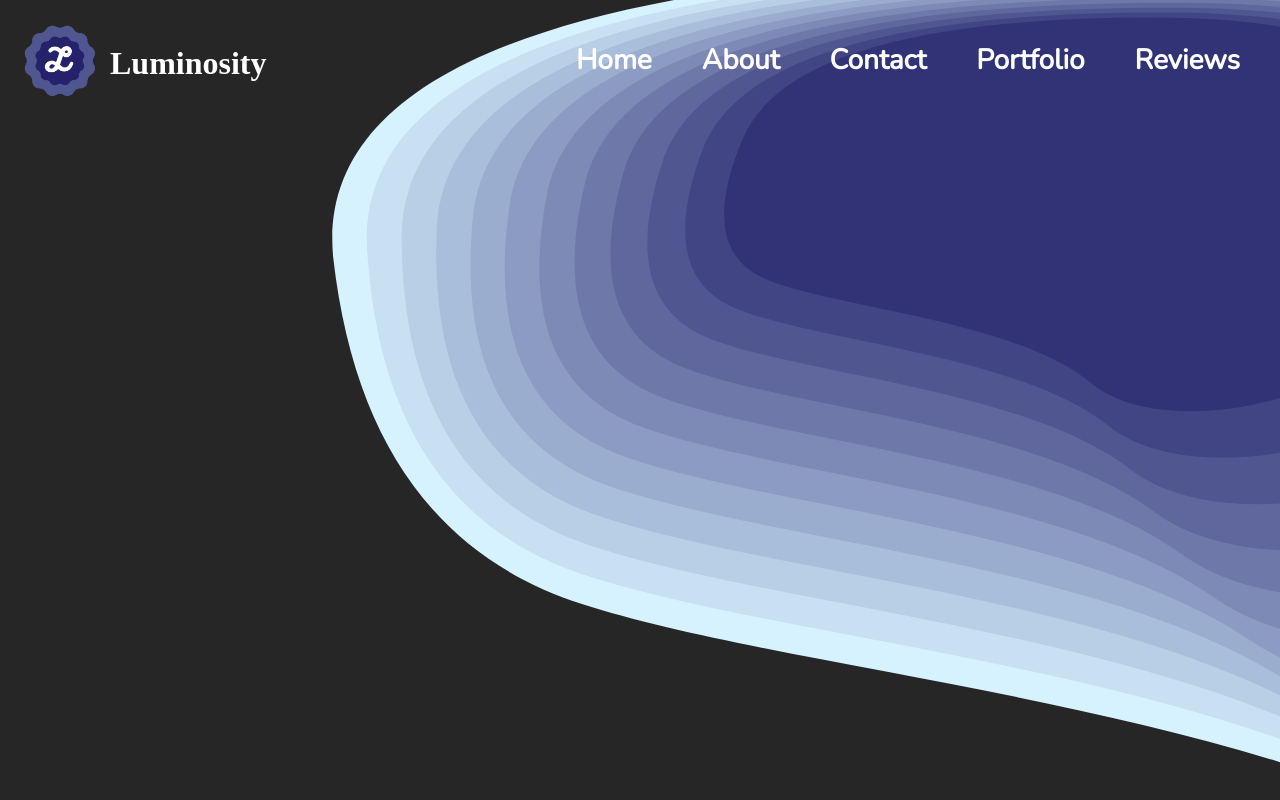
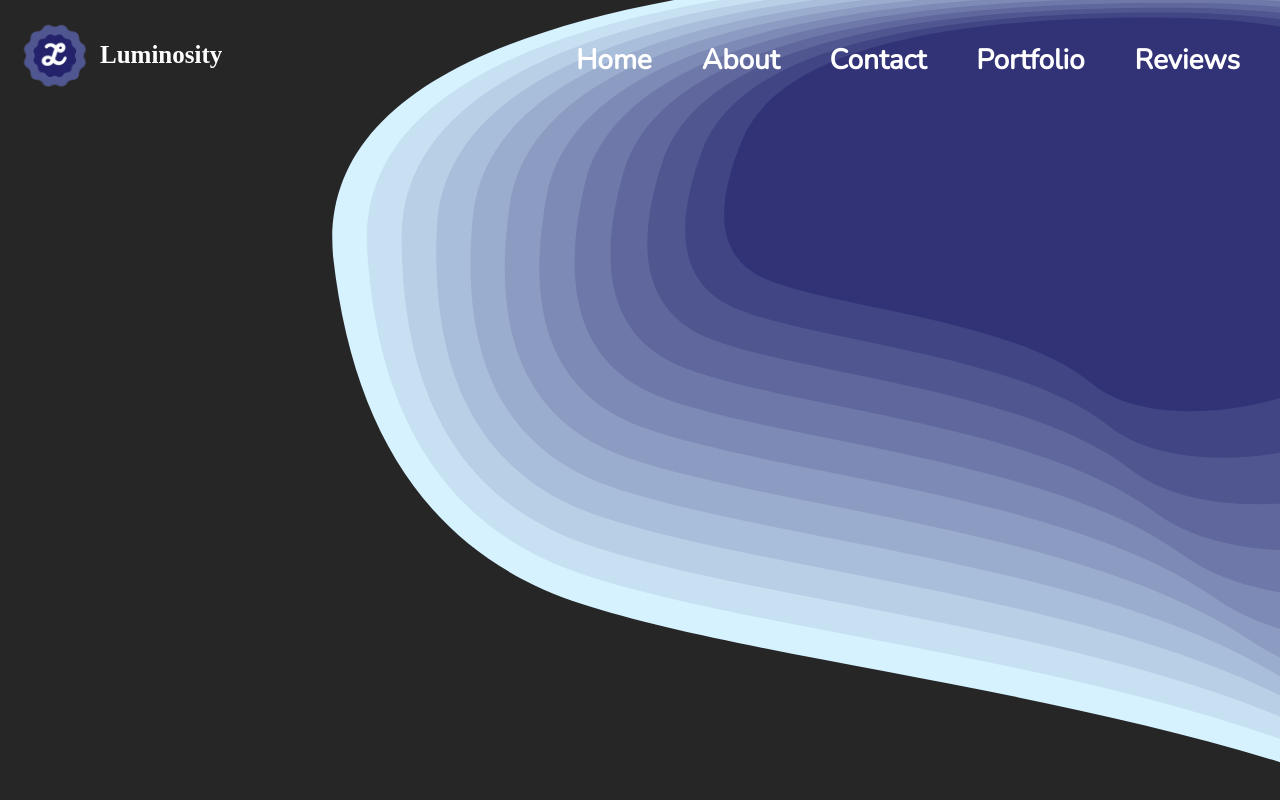
Before and after one commit to ChittebbayiPenugonda/FBLASITE2021, a plain HTML site: page index.html in a window 1280 px wide. Drawn offline with nearby package versions, Linux system fonts and the light colour scheme; a web font is replaced by a local one.

Commit message:
something

```diff
--- a/styles/styles.css
+++ b/styles/styles.css
@@ -22,13 +22,13 @@ nav .left{
     flex-direction:row;
 }
 nav .left img{
-    width:10vh;
-    height:10vh;
+    width:70px;
+    height:70px;
     margin-left:20px;
 }
 nav .left h4{
     color:white;
-    font-size: 4vh;
+    font-size: 25px;
     font-family:Nova Flat;
     margin: 9% 10px;
 
```
